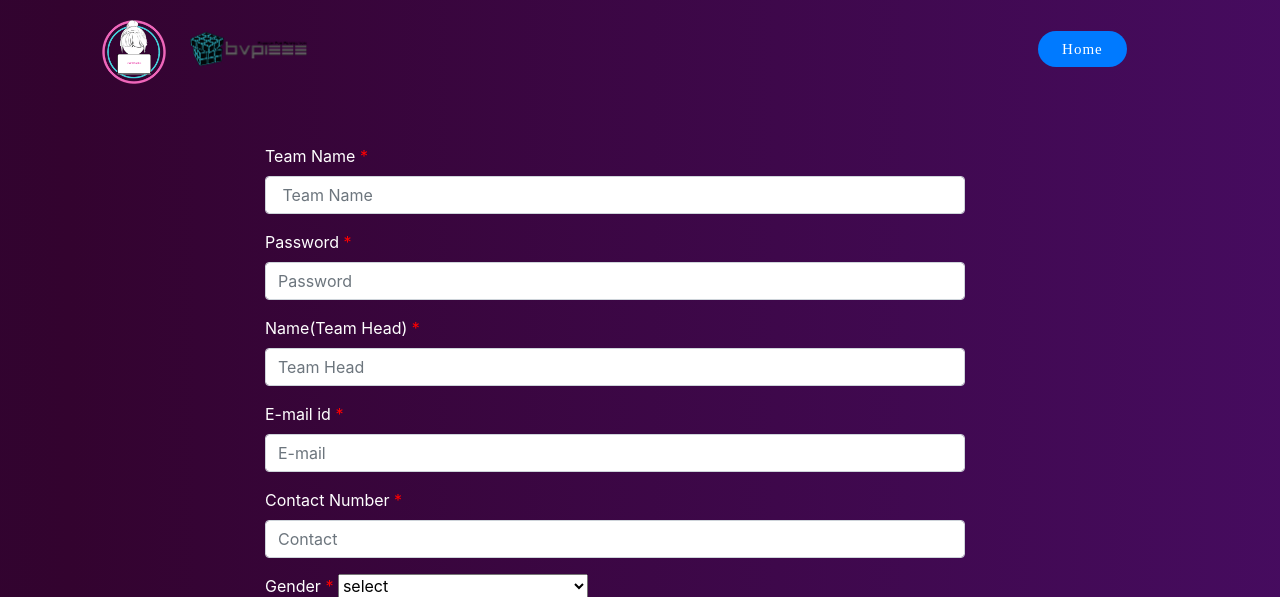
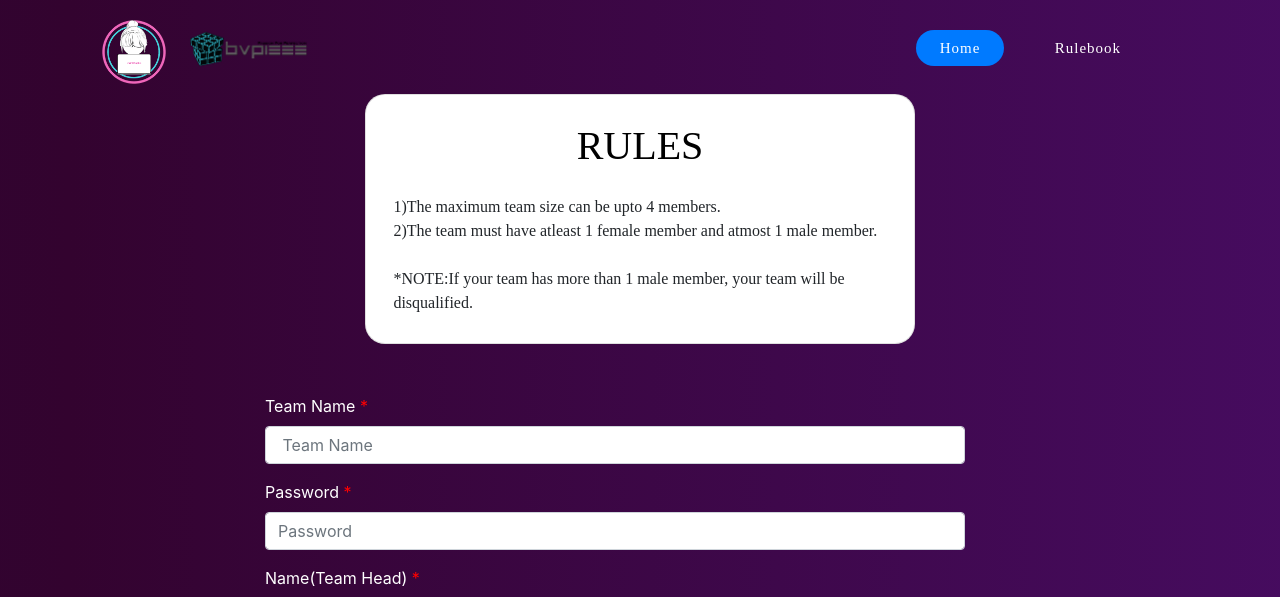
Before and after one commit to BVPIEEE/wiehack3.0-landing, a PHP site: page /Wiehack3-backend-main/portal/index.php in a window 1280 px wide. Shown: the top 597 px of the page. Run offline with PHP 8.4, Linux system fonts and the light colour scheme; some libraries are stand-ins or nearby versions.

Commit message:
registration updated

```diff
--- a/Wiehack3-backend-main/portal/guest.php
+++ b/Wiehack3-backend-main/portal/guest.php
@@ -8,7 +8,7 @@ if($_SERVER["REQUEST_METHOD"] == "POST"){
 
 
     // $sql = "Select * from users where username='$username' AND password='$password'";
-    $sql = "Select * from judge where username ='$username' AND password = '$password'";
+    $sql = "Select * from judge where username ='$username'";
     $result = mysqli_query($conn, $sql);
     $num = mysqli_num_rows($result);
   //  if ($num == 1){
@@ -17,7 +17,6 @@ if($_SERVER["REQUEST_METHOD"] == "POST"){
                 session_start();
                 $_SESSION['loggedin'] = true;
                 $_SESSION['username'] = $username;
-                $_SESSION['password'] = $password;
                 header("location: guest1.php");
             }
 
--- a/Wiehack3-backend-main/portal/guest1.php
+++ b/Wiehack3-backend-main/portal/guest1.php
@@ -112,12 +112,11 @@ if (!isset($_SESSION['loggedin']) || $_SESSION['loggedin']!=true) {
 include("dbconnect.php");
 if(isset($_POST['submit']))
 {
-       $username = $_SESSION['username'];
+     $username = $_SESSION['username'];
      $teamname = $_POST["teamname"];
      $criteria1 = $_POST["criteria1"];
      $criteria2 = $_POST["criteria2"];
-     $total = $criteria1 + $criteria2;
-     $sql = "INSERT INTO judge1(username, teamname, criteria1, criteria2, total) VALUES('$username', '$teamname', '$criteria1', '$criteria2', '$total')";
+     $sql = "INSERT INTO judge1(username, teamname, criteria1, criteria2) VALUES('$username', '$teamname', '$criteria1', '$criteria2')";
      $result = mysqli_query($conn, $sql);
      if($result) {
         echo "Data is inserted successfully";
--- a/Wiehack3-backend-main/portal/index.php
+++ b/Wiehack3-backend-main/portal/index.php
@@ -35,6 +35,7 @@ body{
       <img src="../../assets/bvpieeelogo.png" class="bvpieee-logo">
       <ul class="nav-links">
         <li><a href="../../index.html" class="login-btn">Home</a></li>
+        <li class="links"><a href="../../assets/rulebook.pdf" target="_blank">Rulebook</a></li>
       </ul>
       <div class="burger">
         <div class="line1"></div>
@@ -42,89 +43,14 @@ body{
         <div class="line3"></div>
       </div>
     </nav>
-      <?php
 
-  $showerror = false;
-  include("dbconnect.php");
-  if(isset($_POST['submit']))
-  {
-    $teamname = $_POST["teamname"];
-    $password = $_POST["password"];
-    $teamhead = $_POST["teamhead"];
-    $email = $_POST["email"];
-    $contact = $_POST["contact"];
 
-    $choice2 = $_POST["choice2"];
-    $college = $_POST["college"];
-    $branch = $_POST["branch"];
-    $github = $_POST["github"];
-    $linkedin = $_POST["linkedin"];
-    $portfolio = $_POST["portfolio"];
+    <div id="rules" class ="card">
+      <h1>RULES</h1>
+      <p>1)The maximum team size can be upto 4 members.<br> 2)The team must have atleast 1 female member and atmost 1 male member. <br><br>*NOTE:If your team has more than 1 male member, your team will be disqualified.
+      </p>
+    </div>
 
-    $choice = $_POST["choice"];
-
-    $name2 = $_POST["name2"];
-    $email2 = $_POST["email2"];
-    $contact2 = $_POST["contact2"];
-    $choice3 = $_POST["choice3"];
-    $college1 = $_POST["college1"];
-    $branch1 = $_POST["branch1"];
-    $github2 = $_POST["github2"];
-    $linkedin2 = $_POST["linkedin2"];
-    $portfolio2 = $_POST["portfolio2"];
-
-    $name3 = $_POST["name3"];
-    $email3 = $_POST["email3"];
-    $contact3 = $_POST["contact3"];
-    $choice4 = $_POST["choice4"];
-    $college2 = $_POST["college2"];
-    $branch2 = $_POST["branch2"];
-    $github3 = $_POST["github3"];
-    $linkedin3 = $_POST["linkedin3"];
-    $portfolio3 = $_POST["portfolio3"];
-
-    $name4 = $_POST["name4"];
-    $email4 = $_POST["email4"];
-    $contact4 = $_POST["contact4"];
-    $choice5 = $_POST["choice5"];
-    $college3 = $_POST["college3"];
-    $branch3 = $_POST["branch3"];
-    $github4 = $_POST["github4"];
-    $linkedin4 = $_POST["linkedin4"];
-    $portfolio4 = $_POST["portfolio4"];
-    $uploadfile = $_POST["uploadfile"];
-
-    // Check whether this username exists
-    $existSql = "SELECT * FROM `portal` WHERE teamname = '$teamname'";
-    $result = mysqli_query($conn, $existSql);
-    $numExistRows = mysqli_num_rows($result);
-    if($numExistRows > 0){
-        // $exists = true;
-        $showerror = true;
-  /*  echo "                   " . "Teamname Already Exists"; */
-    }
-    else{
-
-      $ins=mysqli_query($conn, "INSERT INTO portal(teamname, password, teamhead, email, contact, choice2, college, branch, github, linkedin, portfolio, choice, name2, email2, contact2, choice3, college1, branch1, github2, linkedin2, portfolio2, name3, email3, contact3, choice4, college2, branch2, github3, linkedin3, portfolio3, name4, email4, contact4, choice5, college3, branch3, github4, linkedin4, portfolio4,uploadfile) VALUES('$teamname', '$password', '$teamhead',  '$email', '$contact', '$choice2', '$college', '$branch', '$github', '$linkedin', '$portfolio', '$choice', '$name2', '$email2', '$contact2', '$choice3', '$college1', '$branch1', '$github2', '$linkedin2', '$portfolio2', '$name3', '$email3', '$contact3', '$choice4', '$college2', '$branch2', '$github3', '$linkedin3', '$portfolio3', '$name4', '$email4', '$contact4', '$choice5', '$college3', '$branch3', '$github4', '$linkedin4', '$portfolio4', '$uploadfile')");
-      if($ins)
-      {
-          echo "<script>alert('Thanks, Your Registration is submitted successfully. Your selection will be notified via email. After selection you will be able to login')</script>";
-  		echo "<script>window.open('index.php','_self')</script>";
-      }
-      else
-      {
-          echo mysqli_error();
-      }
-  } }
-
-  if($showerror){
-  echo ' <div class="alert alert-danger alert-dismissible fade show" role="alert">
-      <strong>Teamname already exists.</strong>
-      <button type="button" class="close" data-dismiss="alert" aria-label="Close">
-          <span aria-hidden="true">&times;</span>
-      </button>
-  </div> ';
-} ?>
 
 
 <div class="container-fluid my-4">
@@ -155,10 +81,10 @@ body{
     <label for="Select" class="form-label"> Gender <span style="color: red">*</span></label>
 
           <select id="choice2" name="choice2" class="form-select" style="width: 25%" required>
-            <option> select</option>
-            <option> Male</option>
-            <option> Female</option>
-            <option> Other</option>
+            <option value=""> select</option>
+            <option value=""> Male</option>
+            <option value=""> Female</option>
+            <option value=""> Other</option>
           </select> <br>
     <div class="mb-3">
           <label for="TextInput" class="form-label">Name of College <span style="color: red">*</span></label>
@@ -184,10 +110,10 @@ body{
 
 <label for="Select" class="form-label"> Team members(including head of team) <span style="color: red">*</span></label>
       <select id="choice" name="choice" style="width: 25%" class="form-select" required>
-        <option> select</option>
-        <option> 2</option>
-        <option> 3</option>
-        <option> 4</option>
+        <option value=""> select</option>
+        <option value=""> 2</option>
+        <option value=""> 3</option>
+        <option value=""> 4</option>
       </select>
 <br>
 
@@ -330,9 +256,8 @@ body{
     <div class="mb-3">
       <label for="TextInput" class="form-label"> Abstract(500 words limit) <span style="color: red">*</span></label>
 
-        <textarea id="uploadfile" name="uploadfile" class="form-control" style="width: 70%; height: 200px;" rows="4" cols="50" required>
-
-    </textarea>
+        <textarea id="uploadfile" name="uploadfile" class="form-control"
+        style="width: 70%; height: 200px;" rows="4" cols="50" required="required"></textarea>
     </div>
 <br>
 <br>
@@ -340,6 +265,90 @@ body{
 <input class="login-btn" style = "color: white;" type="submit" name="submit" value="Submit">
 </form>
 </div>
+
+<?php
+
+  $showerror = false;
+  include("dbconnect.php");
+  if(isset($_POST['submit']))
+  {
+    $teamname = $_POST["teamname"];
+    $password = $_POST["password"];
+    $teamhead = $_POST["teamhead"];
+    $email = $_POST["email"];
+    $contact = $_POST["contact"];
+
+    $choice2 = $_POST["choice2"];
+    $college = $_POST["college"];
+    $branch = $_POST["branch"];
+    $github = $_POST["github"];
+    $linkedin = $_POST["linkedin"];
+    $portfolio = $_POST["portfolio"];
+
+    $choice = $_POST["choice"];
+
+    $name2 = $_POST["name2"];
+    $email2 = $_POST["email2"];
+    $contact2 = $_POST["contact2"];
+    $choice3 = $_POST["choice3"];
+    $college1 = $_POST["college1"];
+    $branch1 = $_POST["branch1"];
+    $github2 = $_POST["github2"];
+    $linkedin2 = $_POST["linkedin2"];
+    $portfolio2 = $_POST["portfolio2"];
+
+    $name3 = $_POST["name3"];
+    $email3 = $_POST["email3"];
+    $contact3 = $_POST["contact3"];
+    $choice4 = $_POST["choice4"];
+    $college2 = $_POST["college2"];
+    $branch2 = $_POST["branch2"];
+    $github3 = $_POST["github3"];
+    $linkedin3 = $_POST["linkedin3"];
+    $portfolio3 = $_POST["portfolio3"];
+
+    $name4 = $_POST["name4"];
+    $email4 = $_POST["email4"];
+    $contact4 = $_POST["contact4"];
+    $choice5 = $_POST["choice5"];
+    $college3 = $_POST["college3"];
+    $branch3 = $_POST["branch3"];
+    $github4 = $_POST["github4"];
+    $linkedin4 = $_POST["linkedin4"];
+    $portfolio4 = $_POST["portfolio4"];
+    $uploadfile = $_POST["uploadfile"];
+
+    // Check whether this username exists
+    $existSql = "SELECT * FROM `portal` WHERE teamname = '$teamname'";
+    $result = mysqli_query($conn, $existSql);
+    $numExistRows = mysqli_num_rows($result);
+    if($numExistRows > 0){
+        // $exists = true;
+        $showerror = true;
+  /*  echo "                   " . "Teamname Already Exists"; */
+    }
+    else{
+
+      $ins=mysqli_query($conn, "INSERT INTO portal(teamname, password, teamhead, email, contact, choice2, college, branch, github, linkedin, portfolio, choice, name2, email2, contact2, choice3, college1, branch1, github2, linkedin2, portfolio2, name3, email3, contact3, choice4, college2, branch2, github3, linkedin3, portfolio3, name4, email4, contact4, choice5, college3, branch3, github4, linkedin4, portfolio4,uploadfile) VALUES('$teamname', '$password', '$teamhead',  '$email', '$contact', '$choice2', '$college', '$branch', '$github', '$linkedin', '$portfolio', '$choice', '$name2', '$email2', '$contact2', '$choice3', '$college1', '$branch1', '$github2', '$linkedin2', '$portfolio2', '$name3', '$email3', '$contact3', '$choice4', '$college2', '$branch2', '$github3', '$linkedin3', '$portfolio3', '$name4', '$email4', '$contact4', '$choice5', '$college3', '$branch3', '$github4', '$linkedin4', '$portfolio4', '$uploadfile')");
+      if($ins)
+      {
+          echo "<script>alert('Thanks, Your Registration is submitted successfully. Your selection will be notified via email. After selection you will be able to login')</script>";
+  		echo "<script>window.open('index.php','_self')</script>";
+      }
+      else
+      {
+          echo mysqli_error();
+      }
+  } }
+
+  if($showerror){
+  echo ' <div class="alert alert-danger alert-dismissible fade show" role="alert">
+      <strong>Teamname already exists.</strong>
+      <button type="button" class="close" data-dismiss="alert" aria-label="Close">
+          <span aria-hidden="true">&times;</span>
+      </button>
+  </div> ';
+} ?>
 
 <script src="http://ajax.googleapis.com/ajax/libs/jquery/1.7.1/jquery.min.js" type="text/javascript"></script>
 
--- a/Wiehack3-backend-main/portal/login.html
+++ b/Wiehack3-backend-main/portal/login.html
@@ -31,8 +31,8 @@
 
     <div class="context">
       <div class="container-fluid">
-        <a class="btn btn-primary" href="/Wiehack3-backend-main/portal/team.php" role="button" style="pointer-events: none;"> <p>Login as Team</p> </a>
-        <a class="btn btn-primary" href="/Wiehack3-backend-main/portal/guest1.php" role="button"><p>Login as Judge</p></a>
+        <a class="btn btn-primary" href="/Wiehack3-backend-main/portal/team.php" role="button"> <p>Login as Team</p> </a>
+        <a class="btn btn-primary" href="/Wiehack3-backend-main/portal/judge1.php" role="button"><p>Login as Judge</p></a>
         <a class="btn btn-primary" href="/Wiehack3-backend-main/portal/admin.php" role="button"><p>Login as Admin</p></a>
       </div>
 
--- a/Wiehack3-backend-main/portal/round1_score.php
+++ b/Wiehack3-backend-main/portal/round1_score.php
@@ -33,7 +33,7 @@ session_start();
            <a class="nav-link active" aria-current="page" href="round1_score.php">Round 1</a>
          </li>
          <li class="nav-item">
-           <a class="nav-link active" aria-current="page" href="round4_scores.php">Round 3 </a>
+           <a class="nav-link active" aria-current="page" href="round4_scores.php">Round 4 </a>
          </li>
 
          </ul>';
--- a/Wiehack3-backend-main/portal/round4_scores.php
+++ b/Wiehack3-backend-main/portal/round4_scores.php
@@ -33,7 +33,7 @@ session_start();
            <a class="nav-link active" aria-current="page" href="round1_score.php">Round 1</a>
          </li>
          <li class="nav-item">
-           <a class="nav-link active" aria-current="page" href="round4_scores.php">Round 3 </a>
+           <a class="nav-link active" aria-current="page" href="round4_scores.php">Round 4 </a>
          </li>
 
          </ul>';
@@ -62,7 +62,7 @@ session_start();
    </head>
    <body>
 <br>
-<h2 class="text-center">Round 3 scores </h2>
+<h2 class="text-center">Round 4 scores </h2>
 <br><br>
 <div class="container my-4">
   <table class="table" id="myTable">
--- a/Wiehack3-backend-main/portal/team.php
+++ b/Wiehack3-backend-main/portal/team.php
@@ -8,7 +8,7 @@ if($_SERVER["REQUEST_METHOD"] == "POST"){
 
 
     // $sql = "Select * from users where username='$username' AND password='$password'";
-    $sql = "Select * from portal where teamname ='$teamname' AND password ='$password'";
+    $sql = "Select * from portal where teamname ='$teamname'";
     $result = mysqli_query($conn, $sql);
     $num = mysqli_num_rows($result);
   //if ($num == 1){
@@ -17,7 +17,6 @@ if($_SERVER["REQUEST_METHOD"] == "POST"){
                 session_start();
                 $_SESSION['loggedin'] = true;
                 $_SESSION['teamname'] = $teamname;
-                $_SESSION['password'] = $password;
                 header("location: team1.php");
             }
 
--- a/css/register.css
+++ b/css/register.css
@@ -25,6 +25,29 @@ body {
 }
 
 
+
+#rules h1 {
+  margin-top: 5%;
+  font-family: Jost;
+  color: black
+}
+
+
+.card {
+  align-items: center;
+  background-color: white;
+  width: 550px;
+  height: 250px;
+  margin: auto;
+  border-radius: 20px;
+}
+.card p{
+  padding-left: 5%;
+  margin-top: 3%;
+  font-family: Jost;
+  justify-content: center;
+  align-items: center;
+}
 
 
  .container-fluid {
@@ -205,7 +228,7 @@ nav {
 
 .nav-links {
   display: flex;
-  width: 30%;
+  width: 20%;
   justify-content: space-around;
   margin-top: 20px;
   margin-left: 30%;
```
Also changed, not shown: Wiehack3-backend-main/portal/admin.php (+3 -4 lines), Wiehack3-backend-main/portal/admin1.php (+8 -28 lines), Wiehack3-backend-main/portal/judge1.php (+8 -7 lines), Wiehack3-backend-main/portal/judge2.php (+8 -7 lines), Wiehack3-backend-main/portal/team1.php (+2 -8 lines), css/mobile-style.css (+0 -20 lines), css/style.css (+48 -1 lines), index.html (+18 -5 lines), 3 other files.
